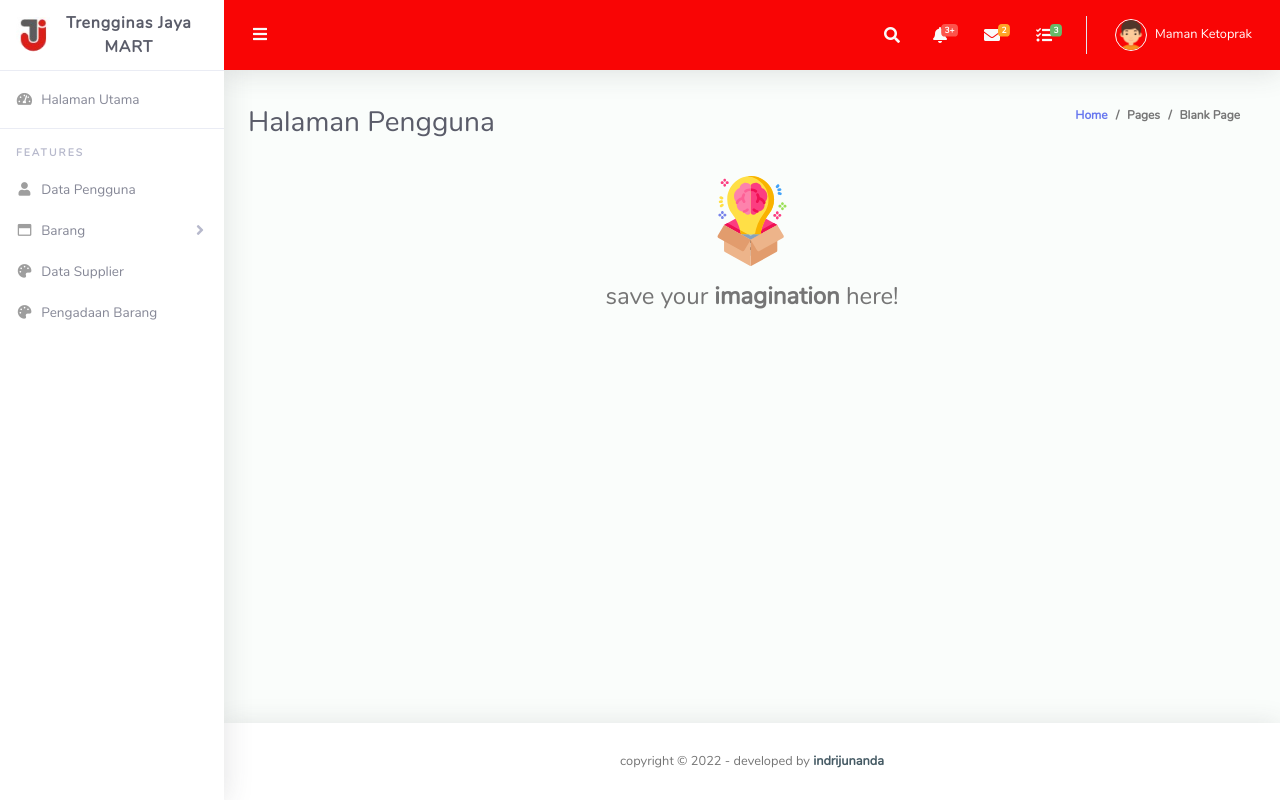
After one commit to Rifa2906/Tj_mart, a CodeIgniter app: page /Tj_mart/User in a window 1280 px wide. The commit adds this page. Run offline with CodeIgniter, Linux system fonts and the light colour scheme.

Commit message:
commit rifa

```diff
--- a/application/controllers/Dashboard.php
+++ b/application/controllers/Dashboard.php
@@ -10,7 +10,7 @@ class Dashboard extends CI_Controller
         $this->load->view('templates/header');
         $this->load->view('templates/sidebar');
         $this->load->view('templates/topbar');
-        $this->load->view('Halaman utama/index', $data);
+        $this->load->view('Dashboard/index', $data);
         $this->load->view('templates/footer');
     }
 }
--- a/application/controllers/User.php
+++ b/application/controllers/User.php
@@ -0,0 +1,16 @@
+<?php
+defined('BASEPATH') or exit('No direct script access allowed');
+
+class User extends CI_Controller
+{
+
+    public function index()
+    {
+        $data['title'] = 'Halaman Pengguna';
+        $this->load->view('templates/header');
+        $this->load->view('templates/sidebar');
+        $this->load->view('templates/topbar');
+        $this->load->view('User/index', $data);
+        $this->load->view('templates/footer');
+    }
+}
--- /dev/null
+++ b/application/views/User/index.php
@@ -0,0 +1,39 @@
+<!-- Container Fluid-->
+<div class="container-fluid" id="container-wrapper">
+    <div class="d-sm-flex align-items-center justify-content-between mb-4">
+        <h1 class="h3 mb-0 text-gray-800"><?= $title; ?></h1>
+        <ol class="breadcrumb">
+            <li class="breadcrumb-item"><a href="./">Home</a></li>
+            <li class="breadcrumb-item">Pages</li>
+            <li class="breadcrumb-item active" aria-current="page">Blank Page</li>
+        </ol>
+    </div>
+
+    <div class="text-center">
+        <img src="<?= base_url('assets/ruang-admin'); ?>/img/think.svg" style="max-height: 90px">
+        <h4 class="pt-3">save your <b>imagination</b> here!</h4>
+    </div>
+
+    <!-- Modal Logout -->
+    <div class="modal fade" id="logoutModal" tabindex="-1" role="dialog" aria-labelledby="exampleModalLabelLogout" aria-hidden="true">
+        <div class="modal-dialog" role="document">
+            <div class="modal-content">
+                <div class="modal-header">
+                    <h5 class="modal-title" id="exampleModalLabelLogout">Ohh No!</h5>
+                    <button type="button" class="close" data-dismiss="modal" aria-label="Close">
+                        <span aria-hidden="true">&times;</span>
+                    </button>
+                </div>
+                <div class="modal-body">
+                    <p>Are you sure you want to logout?</p>
+                </div>
+                <div class="modal-footer">
+                    <button type="button" class="btn btn-outline-primary" data-dismiss="modal">Cancel</button>
+                    <a href="<?= base_url('Login'); ?>" class="btn btn-primary">Logout</a>
+                </div>
+            </div>
+        </div>
+    </div>
+
+</div>
+<!---Container Fluid-->
--- a/application/views/templates/sidebar.php
+++ b/application/views/templates/sidebar.php
@@ -8,7 +8,7 @@
       </a>
       <hr class="sidebar-divider my-0">
       <li class="nav-item">
-          <a class="nav-link" href="<?= base_url('Halaman_utama'); ?>">
+          <a class="nav-link" href="<?= base_url('Dashboard'); ?>">
               <i class="fas fa-fw fa-tachometer-alt"></i>
               <span>Halaman Utama</span></a>
       </li>
@@ -16,6 +16,12 @@
       <div class="sidebar-heading">
           Features
       </div>
+      <li class="nav-item">
+          <a class="nav-link" href="<?= base_url('User'); ?>">
+              <i class="fas fa-fw fa-user"></i>
+              <span>Data Pengguna</span>
+          </a>
+      </li>
       <li class="nav-item">
           <a class="nav-link collapsed" href="#" data-toggle="collapse" data-target="#collapseBootstrap" aria-expanded="true" aria-controls="collapseBootstrap">
               <i class="far fa-fw fa-window-maximize"></i>
```
Also changed, not shown: application/views/Dashboard/index.php (renamed from application/views/Halaman utama/index.php).
